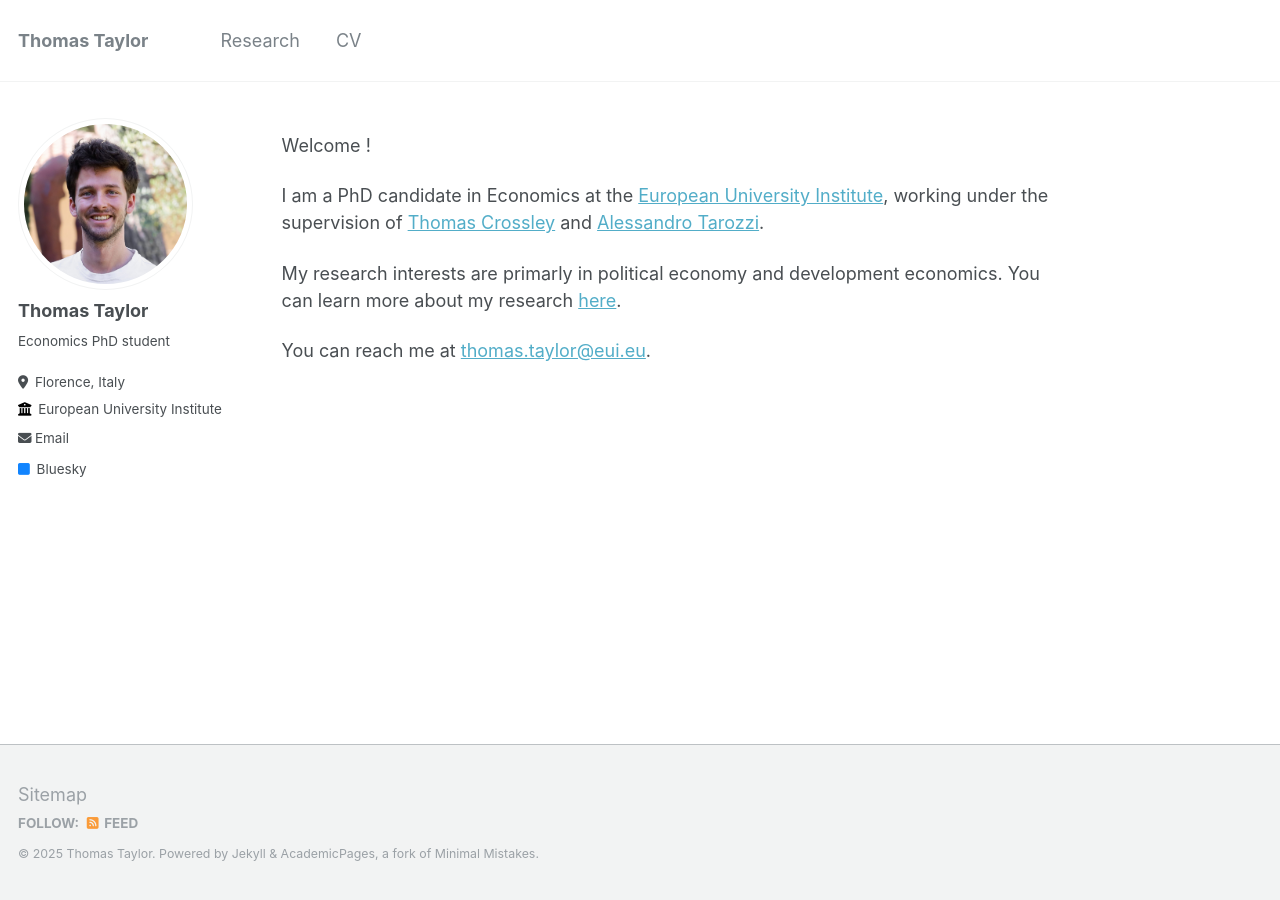
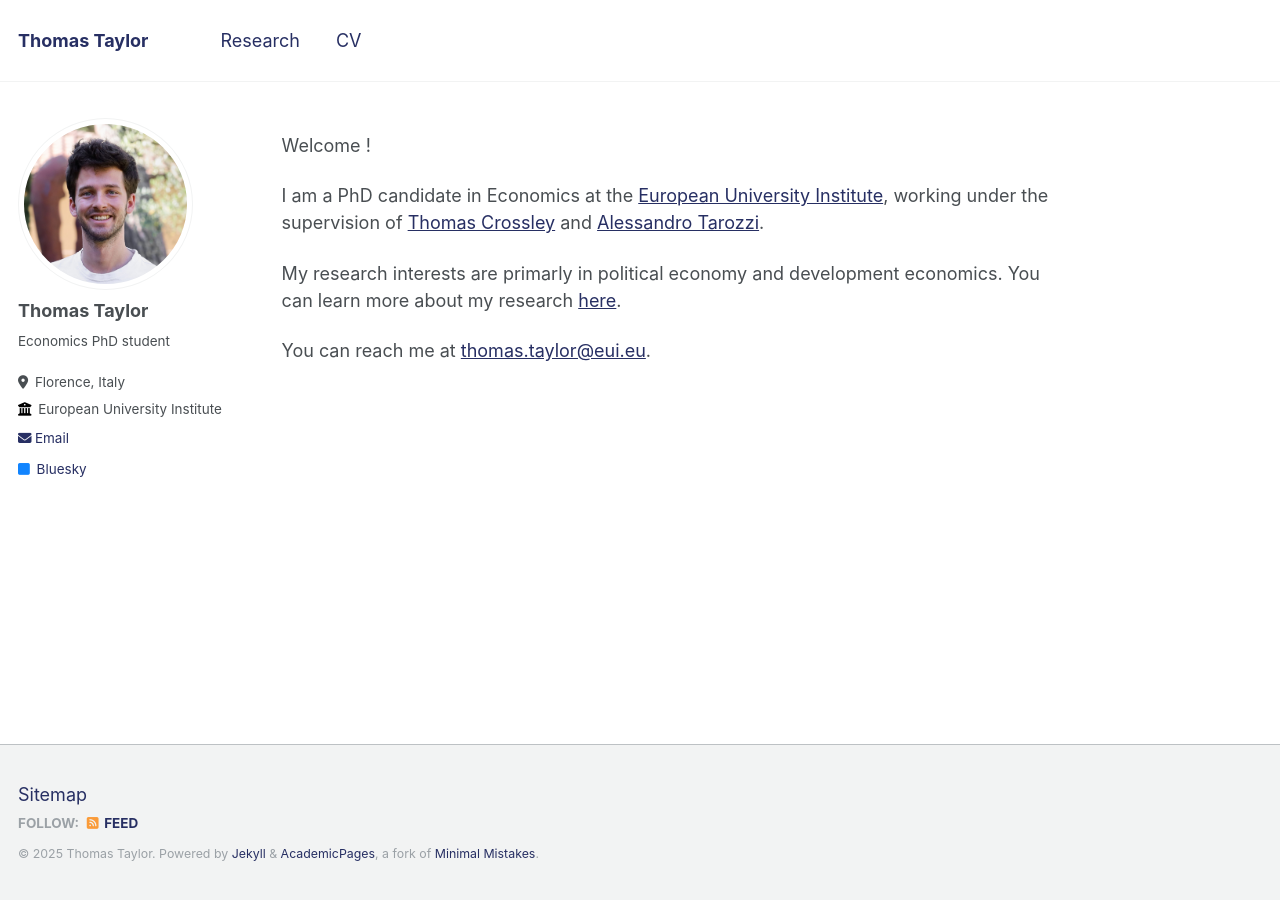
Before and after one commit to thomastaylor-econ/thomastaylor-econ.github.io, a Jekyll site: the page built from _pages/about.md, in a window 1280 px wide. Built offline with Jekyll 4.4.1, drawn with Linux system fonts in a browser that asks for light colours.

Commit message:
Update custom.html
color links

```diff
--- a/_includes/head/custom.html
+++ b/_includes/head/custom.html
@@ -30,3 +30,20 @@
 <script id="MathJax-script" async src="https://cdn.jsdelivr.net/npm/mathjax@3/es5/tex-mml-chtml.js"></script>
 
 <!-- end custom head snippets -->
+
+
+<!-- Try to change colors of links -->
+
+<style>
+  a {
+    color: #272F63 !important; /* Your desired link color */
+  }
+
+  a:hover {
+    color: #272F63 !important; /* Color when you hover over a link */
+  }
+
+  a:visited {
+    color: #272F63 !important; /* Visited link color */
+  }
+</style>
```
